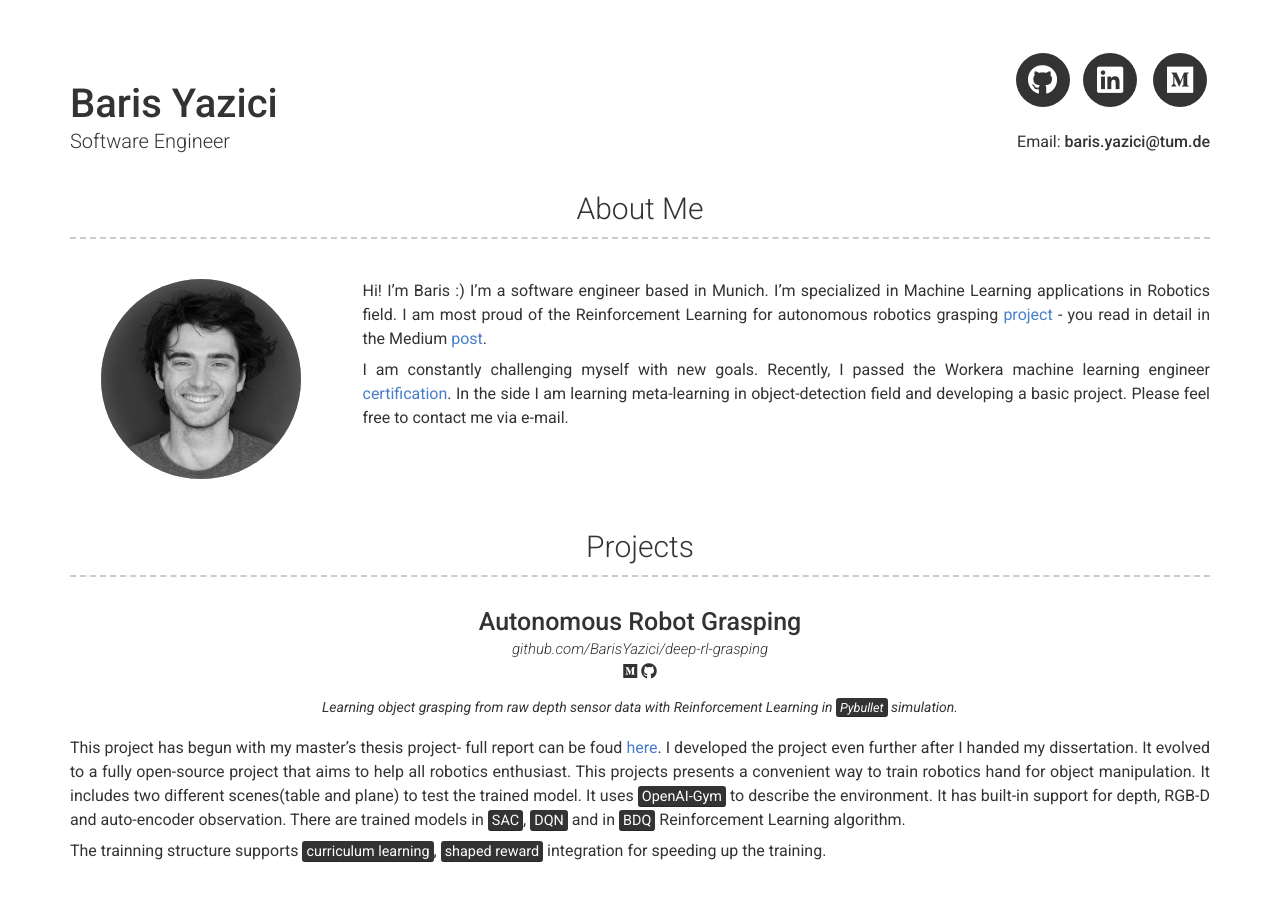
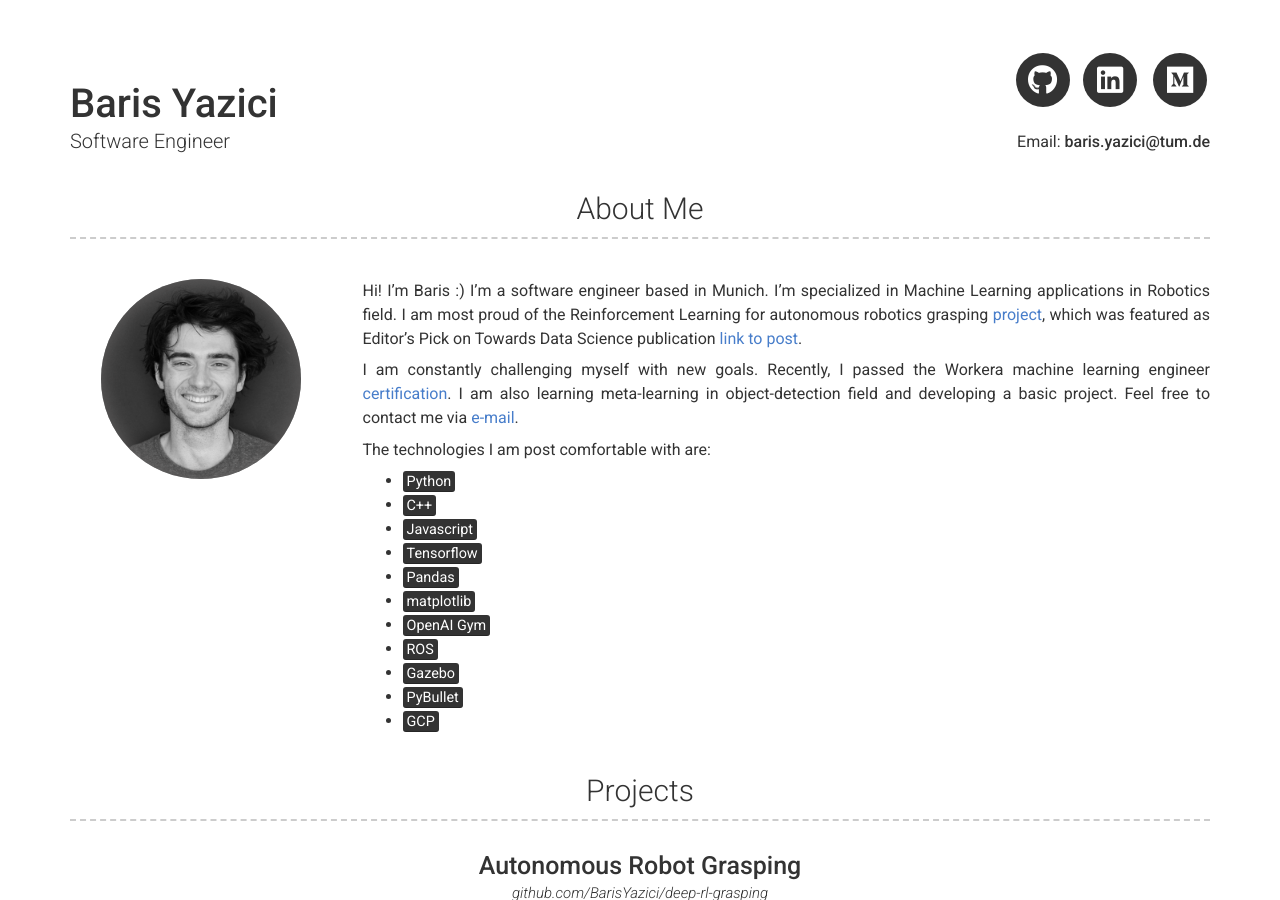
Before and after one commit to BarisYazici/barisyazici.github.io, a Jekyll site: the page built from index.md, in a window 1280 px wide and 900 px high. Built offline with Jekyll 4.4.1, drawn with Linux system fonts in a browser that asks for light colours; nearby versions of some CDN libraries; some of the changed text lies outside the part shown.

Commit message:
fixed typos and added images

```diff
--- a/_config.yml
+++ b/_config.yml
@@ -26,7 +26,7 @@ github_username:  BarisYazici
 # facebook_username: jekyll
 # flickr_username: jekyll
 # instagram_username: jekyll
-linkedin_username: jekyll
+linkedin_username: baris-yazici-607465b6
 # xing_username: jekyll
 # pinterest_username: jekyll
 # youtube_username: jekyll
@@ -53,11 +53,24 @@ additional_links:
 about_profile_image: images/profile.jpg
 about_content: | # this will include new lines to allow paragraphs
     Hi! I'm Baris :) I'm a software engineer based in Munich. I'm specialized in Machine Learning applications in Robotics field. I am most proud of the
-    Reinforcement Learning for autonomous robotics grasping [project](https://github.com/BarisYazici/deep-rl-grasping) - you read in detail in the Medium  <a href="https://bit.ly/3s1srPr">post</a>.
+    Reinforcement Learning for autonomous robotics grasping [project](https://github.com/BarisYazici/deep-rl-grasping),
+    which was featured as Editor's Pick on Towards Data Science publication [link to post](https://bit.ly/3s1srPr).
 
     I am constantly challenging myself with new goals. Recently, I passed the Workera machine learning engineer [certification](https://app.workera.ai/public/candidate/certificate?code=HTAUGOEY).
-    In the side I am learning meta-learning in object-detection field and developing a basic project. Please feel free to contact me via e-mail.
+    I am also learning meta-learning in object-detection field and developing a basic project. Feel free to contact me via <a href = "mailto: baris.yazici@tum.de"> e-mail</a>.
 
+    The technologies I am post comfortable with are:
+    - <mark> Python </mark>
+    - <mark> C++ </mark>
+    - <mark> Javascript </mark>
+    - <mark> Tensorflow </mark>
+    - <mark> Pandas </mark>
+    - <mark> matplotlib </mark>
+    - <mark> OpenAI Gym </mark>
+    - <mark> ROS </mark>
+    - <mark> Gazebo </mark>
+    - <mark> PyBullet </mark>
+    - <mark> GCP </mark>
   # - Lists
   # - Tables
   # - <a href="google.com">Links</a>
@@ -207,7 +220,7 @@ content:
         quote: >
           Computer Science department ranked <a href="https://www.timeshighereducation.com/world-university-rankings/technical-university-munich">14th</a> in the world in 2021
         description: | # this will include new lines to allow paragraphs
-          I actively took part in Roboy student team, where I did 3 projects. I
+          I actively took part in Roboy student team, where I did 3 projects.
           I was awarded the TUM graduation scholarship. Graduated with 1.7/5 GPA (1 is the max)
 
       - layout: top-left
@@ -239,6 +252,11 @@ content:
       - Organized a climbing course in Biederstein dormitory - [here](https://www.youtube.com/watch?v=ym6rXDl_BMc&feature=youtu.be) and [here](https://www.youtube.com/watch?v=EM-3iTOYjrM&feature=youtu.be)
       - Tought myself marbling art - you can take a look at our instagram [page](https://www.instagram.com/marblingnatur/)
       - Petting my plants
+      - Marbling <img src="images/ebru.jpeg" alt="the first ebru" width="400">
+
+      - Building <img src="images/robotting.jpeg" alt="roboy" width="400">
+
+      - Climbing <img src="images/climbing.jpeg" alt="climbing" width="400">
 
 # Footer
 footer_show_references: false
```
Also changed, not shown: images/climbing.jpeg (added), images/robotting.jpeg (added), 5 other files.
